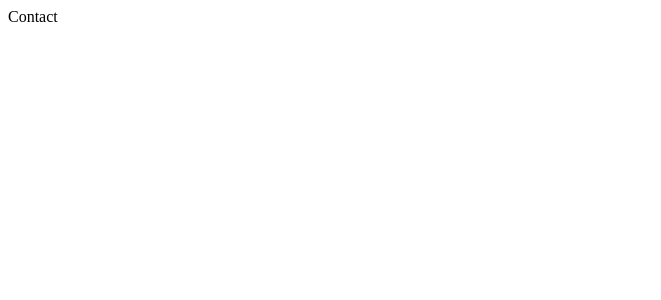
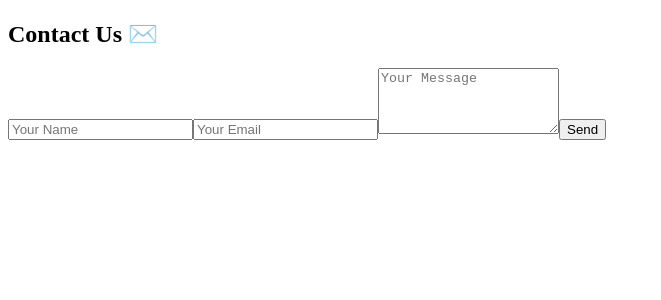
Before and after one commit to NamanKajla/Tasty-Bites, a React (Vite) app: page /contact in a window 1280 px wide. Shown: the top 300 px of the page, without its empty margins (0-661 px from the left). Built offline with nearby package versions, Linux system fonts and the light colour scheme.

Commit message:
update Contact.jsx

```diff
--- a/src/pages/Contact.jsx
+++ b/src/pages/Contact.jsx
@@ -1,9 +1,71 @@
-import React from 'react'
+// src/pages/Contact.jsx
+import { useState } from 'react';
 
 function Contact() {
+  const [formData, setFormData] = useState({ name: '', email: '', message: '' });
+  const [errors, setErrors] = useState({});
+  const [submitted, setSubmitted] = useState(false);
+
+  const handleChange = (e) => {
+    setFormData({ ...formData, [e.target.name]: e.target.value });
+  };
+
+  const validate = () => {
+    const newErrors = {};
+    if (!formData.name) newErrors.name = "Name is required";
+    if (!formData.email) newErrors.email = "Email is required";
+    if (!formData.message) newErrors.message = "Message cannot be empty";
+    return newErrors;
+  };
+
+  const handleSubmit = (e) => {
+    e.preventDefault();
+    const valErrors = validate();
+    if (Object.keys(valErrors).length === 0) {
+      setSubmitted(true);
+      setErrors({});
+    } else {
+      setErrors(valErrors);
+    }
+  };
+
   return (
-    <div>Contact</div>
-  )
+    <div className="contact-page">
+      <h2>Contact Us ✉️</h2>
+      {submitted ? (
+        <p>Thank you for your message! 😊</p>
+      ) : (
+        <form onSubmit={handleSubmit} className="contact-form">
+          <input
+            name="name"
+            placeholder="Your Name"
+            value={formData.name}
+            onChange={handleChange}
+          />
+          {errors.name && <span className="error-text">{errors.name}</span>}
+
+          <input
+            name="email"
+            placeholder="Your Email"
+            value={formData.email}
+            onChange={handleChange}
+          />
+          {errors.email && <span className="error-text">{errors.email}</span>}
+
+          <textarea
+            name="message"
+            placeholder="Your Message"
+            rows="4"
+            value={formData.message}
+            onChange={handleChange}
+          />
+          {errors.message && <span className="error-text">{errors.message}</span>}
+
+          <button type="submit">Send</button>
+        </form>
+      )}
+    </div>
+  );
 }
 
-export default Contact
+export default Contact;
```
